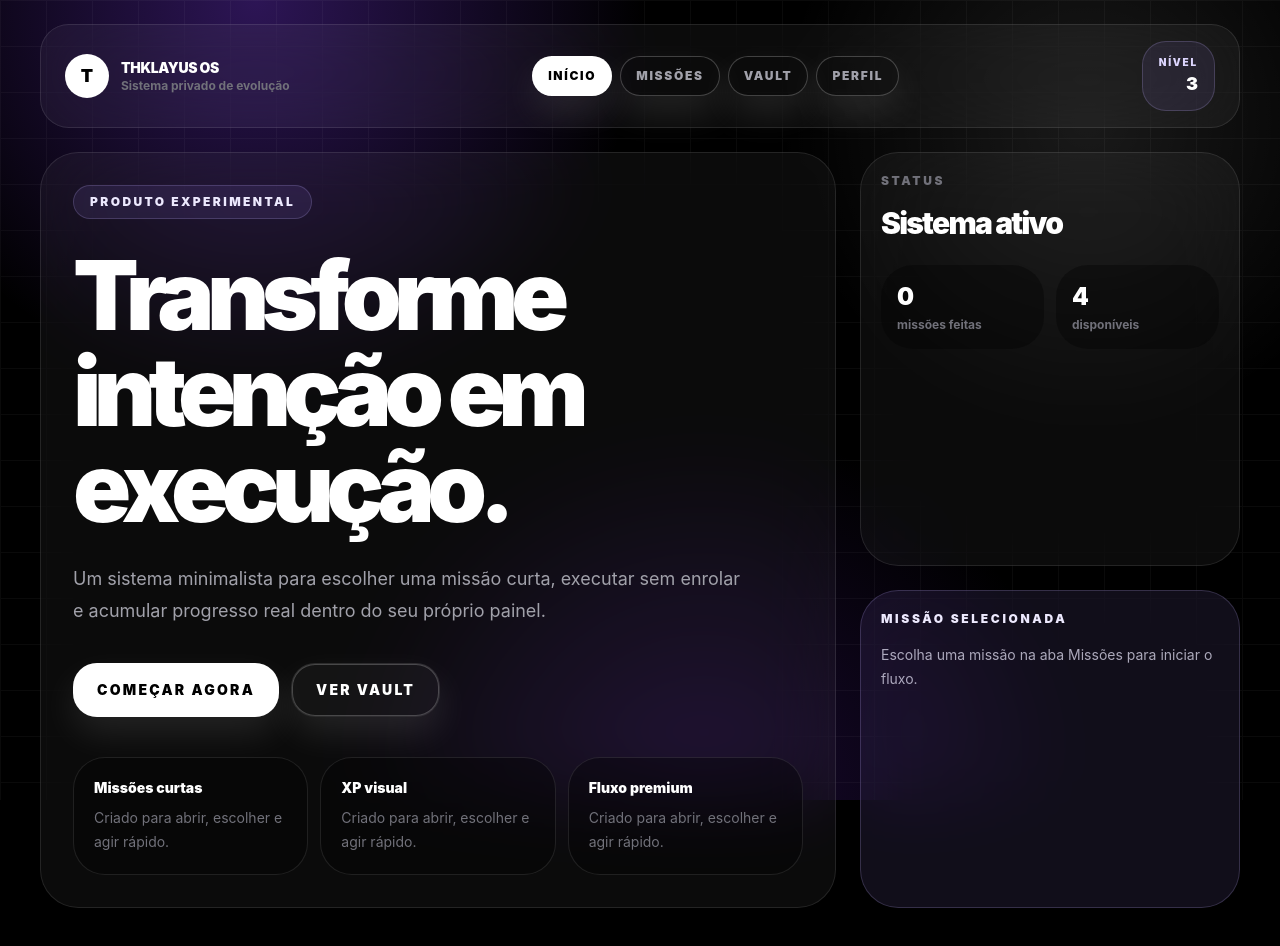
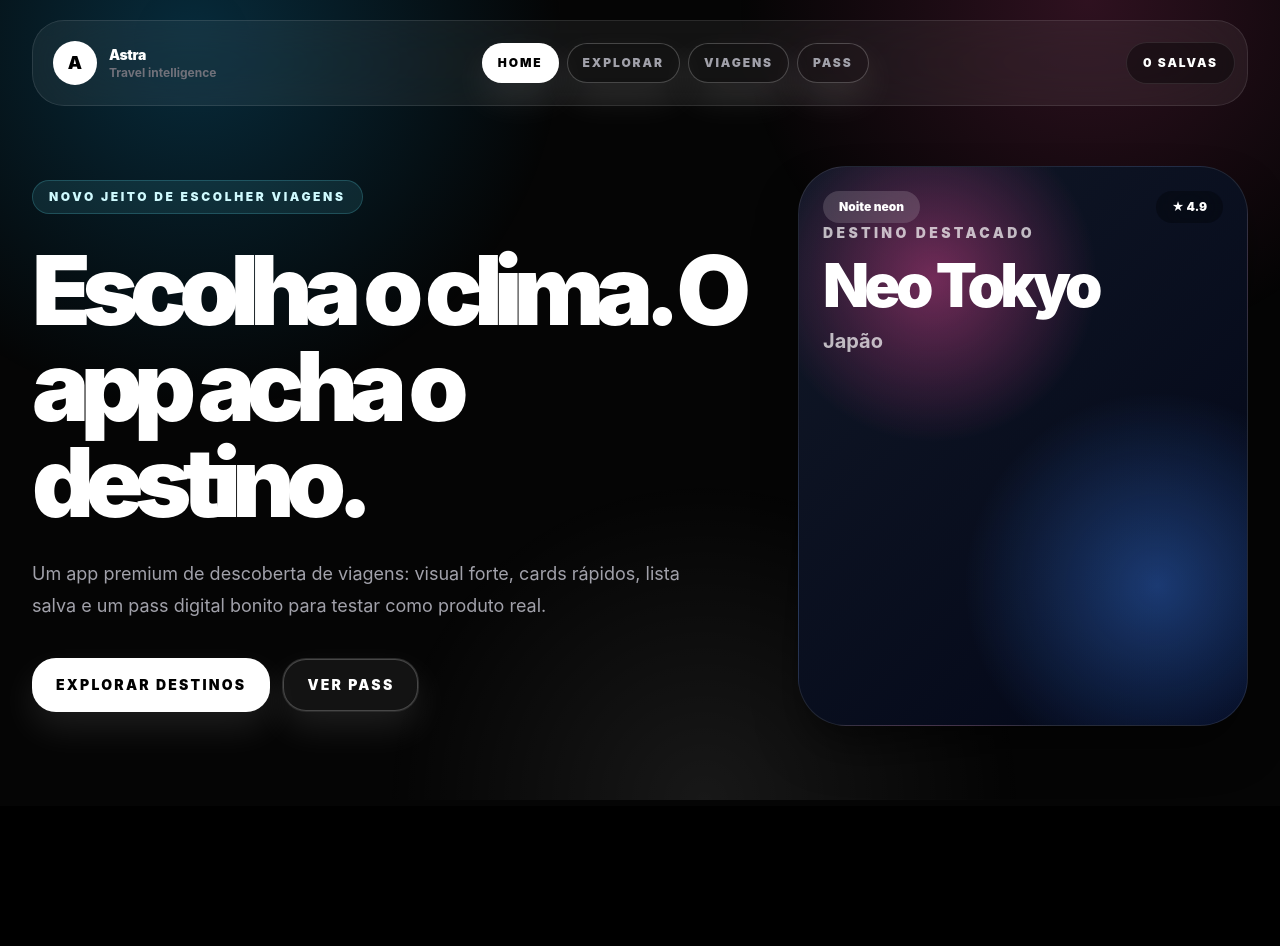
Before and after one commit to thiagodouglas19t-lang/Thklayus-hub, a React (Vite) app: page / in a window 1280 px wide. Shown: the top 946 px of the page. After the commit the page ends 806 px from the top, so only its background shows below. Built offline with nearby package versions, Linux system fonts and the light colour scheme.

Commit message:
Replace productivity app with premium travel discovery app

```diff
--- a/src/App.tsx
+++ b/src/App.tsx
@@ -1,203 +1,100 @@
 import { useMemo, useState } from "react";
 
-type Tab = "home" | "pulse" | "vault" | "profile";
-type Mission = {
+type Screen = "home" | "explore" | "bag" | "pass";
+type Destination = {
   id: number;
-  title: string;
-  category: string;
-  time: string;
-  xp: number;
-  intensity: "leve" | "média" | "alta";
+  city: string;
+  country: string;
+  vibe: string;
+  price: number;
+  temp: string;
+  rating: string;
+  image: string;
 };
 
-const missions: Mission[] = [
-  { id: 1, title: "Modo 12 minutos", category: "Foco", time: "12 min", xp: 40, intensity: "leve" },
-  { id: 2, title: "Desafio sem desculpa", category: "Ação", time: "7 min", xp: 55, intensity: "média" },
-  { id: 3, title: "Limpeza mental", category: "Reset", time: "5 min", xp: 30, intensity: "leve" },
-  { id: 4, title: "Criação rápida", category: "Criatividade", time: "15 min", xp: 70, intensity: "alta" },
-];
-
-const vaultItems = [
-  "Sequência de foco profundo",
-  "Ritual de reinício rápido",
-  "Mapa de evolução semanal",
-  "Protocolo anti-procrastinação",
+const destinations: Destination[] = [
+  { id: 1, city: "Neo Tokyo", country: "Japão", vibe: "Noite neon", price: 1290, temp: "18°C", rating: "4.9", image: "bg-[radial-gradient(circle_at_30%_20%,rgba(236,72,153,0.45),transparent_30%),radial-gradient(circle_at_80%_75%,rgba(59,130,246,0.40),transparent_35%),linear-gradient(135deg,#111827,#020617)]" },
+  { id: 2, city: "Aurora Bay", country: "Islândia", vibe: "Céu polar", price: 980, temp: "-2°C", rating: "4.8", image: "bg-[radial-gradient(circle_at_25%_15%,rgba(45,212,191,0.45),transparent_32%),radial-gradient(circle_at_75%_70%,rgba(168,85,247,0.35),transparent_34%),linear-gradient(135deg,#020617,#082f49)]" },
+  { id: 3, city: "Solara", country: "Marrocos", vibe: "Deserto premium", price: 740, temp: "31°C", rating: "4.7", image: "bg-[radial-gradient(circle_at_22%_20%,rgba(251,191,36,0.48),transparent_33%),radial-gradient(circle_at_78%_72%,rgba(249,115,22,0.36),transparent_35%),linear-gradient(135deg,#1c1917,#431407)]" },
+  { id: 4, city: "Glass Coast", country: "Grécia", vibe: "Mar cristalino", price: 860, temp: "24°C", rating: "4.9", image: "bg-[radial-gradient(circle_at_28%_22%,rgba(14,165,233,0.50),transparent_33%),radial-gradient(circle_at_78%_78%,rgba(255,255,255,0.22),transparent_31%),linear-gradient(135deg,#0f172a,#075985)]" },
 ];
 
 export default function App() {
-  const [tab, setTab] = useState<Tab>("home");
-  const [activeMission, setActiveMission] = useState<Mission | null>(null);
-  const [completed, setCompleted] = useState<number[]>([]);
+  const [screen, setScreen] = useState<Screen>("home");
+  const [selected, setSelected] = useState<Destination>(destinations[0]);
+  const [saved, setSaved] = useState<number[]>([]);
 
-  const totalXp = useMemo(() => completed.reduce((sum, id) => sum + (missions.find((mission) => mission.id === id)?.xp ?? 0), 240), [completed]);
-  const level = Math.floor(totalXp / 100) + 1;
-  const progress = totalXp % 100;
+  const savedTrips = useMemo(() => destinations.filter((item) => saved.includes(item.id)), [saved]);
+  const total = savedTrips.reduce((sum, item) => sum + item.price, 0);
 
-  function completeMission() {
-    if (!activeMission) return;
-    setCompleted((current) => (current.includes(activeMission.id) ? current : [...current, activeMission.id]));
-    setActiveMission(null);
-    setTab("profile");
+  function toggleSave(item: Destination) {
+    setSelected(item);
+    setSaved((current) => current.includes(item.id) ? current.filter((id) => id !== item.id) : [...current, item.id]);
   }
 
   return (
-    <main className="min-h-screen overflow-hidden bg-black text-white">
-      <div className="pointer-events-none fixed inset-0 bg-[radial-gradient(circle_at_20%_0%,rgba(124,58,237,0.36),transparent_30%),radial-gradient(circle_at_85%_15%,rgba(255,255,255,0.10),transparent_24%),radial-gradient(circle_at_55%_100%,rgba(76,29,149,0.32),transparent_35%)]" />
-      <div className="pointer-events-none fixed inset-0 opacity-[0.04] [background-image:linear-gradient(to_right,#fff_1px,transparent_1px),linear-gradient(to_bottom,#fff_1px,transparent_1px)] [background-size:46px_46px]" />
+    <main className="min-h-screen overflow-hidden bg-[#050505] text-white">
+      <div className="pointer-events-none fixed inset-0 bg-[radial-gradient(circle_at_15%_5%,rgba(14,165,233,0.24),transparent_28%),radial-gradient(circle_at_85%_0%,rgba(236,72,153,0.18),transparent_26%),radial-gradient(circle_at_55%_100%,rgba(255,255,255,0.08),transparent_30%)]" />
+      <section className="relative mx-auto min-h-screen max-w-7xl px-5 py-5 md:px-8">
+        <header className="flex items-center justify-between rounded-[2rem] border border-white/10 bg-white/[0.06] p-3 backdrop-blur-2xl">
+          <button onClick={() => setScreen("home")} className="flex items-center gap-3 rounded-[1.4rem] px-2 py-2 text-left">
+            <div className="grid h-11 w-11 place-items-center rounded-2xl bg-white text-lg font-black text-black">A</div>
+            <div>
+              <p className="text-sm font-black tracking-tight">Astra</p>
+              <p className="text-xs font-bold text-zinc-500">Travel intelligence</p>
+            </div>
+          </button>
+          <nav className="hidden gap-2 md:flex">
+            {([['home','Home'],['explore','Explorar'],['bag','Viagens'],['pass','Pass']] as [Screen,string][]).map(([id,label]) => (
+              <button key={id} onClick={() => setScreen(id)} className={`rounded-2xl px-4 py-3 text-xs font-black uppercase tracking-[0.16em] transition ${screen === id ? 'bg-white text-black' : 'text-zinc-400 hover:bg-white/10 hover:text-white'}`}>{label}</button>
+            ))}
+          </nav>
+          <button onClick={() => setScreen("bag")} className="rounded-2xl border border-white/10 bg-black/40 px-4 py-3 text-xs font-black uppercase tracking-[0.16em] text-white">{saved.length} salvas</button>
+        </header>
 
-      <section className="relative mx-auto flex min-h-screen w-full max-w-7xl flex-col px-5 py-6 md:px-8 lg:px-10">
-        <header className="flex items-center justify-between gap-4 rounded-[1.8rem] border border-white/10 bg-white/[0.045] px-4 py-4 backdrop-blur-2xl md:px-6">
-          <div className="flex items-center gap-3">
-            <div className="grid h-11 w-11 place-items-center rounded-2xl bg-white text-lg font-black text-black">T</div>
+        {screen === "home" && (
+          <div className="grid min-h-[calc(100vh-120px)] items-center gap-8 py-8 lg:grid-cols-[1fr_450px]">
             <div>
-              <p className="text-sm font-black tracking-tight">THKLAYUS OS</p>
-              <p className="text-xs font-bold text-zinc-500">Sistema privado de evolução</p>
+              <p className="inline-flex rounded-full border border-cyan-300/20 bg-cyan-300/10 px-4 py-2 text-xs font-black uppercase tracking-[0.22em] text-cyan-100">Novo jeito de escolher viagens</p>
+              <h1 className="mt-7 max-w-4xl text-6xl font-black leading-[0.86] tracking-[-0.09em] md:text-8xl">Escolha o clima. O app acha o destino.</h1>
+              <p className="mt-7 max-w-2xl text-lg leading-8 text-zinc-400">Um app premium de descoberta de viagens: visual forte, cards rápidos, lista salva e um pass digital bonito para testar como produto real.</p>
+              <div className="mt-9 flex flex-wrap gap-3">
+                <button onClick={() => setScreen("explore")} className="rounded-2xl bg-white px-6 py-4 text-sm font-black uppercase tracking-[0.16em] text-black transition hover:scale-[1.02] active:scale-[0.98]">Explorar destinos</button>
+                <button onClick={() => setScreen("pass")} className="rounded-2xl border border-white/10 bg-white/[0.06] px-6 py-4 text-sm font-black uppercase tracking-[0.16em] text-white">Ver pass</button>
               </div>
             </div>
-          <nav className="hidden gap-2 md:flex">
-            {([
-              ["home", "Início"],
-              ["pulse", "Missões"],
-              ["vault", "Vault"],
-              ["profile", "Perfil"],
-            ] as [Tab, string][]).map(([id, label]) => (
-              <button key={id} onClick={() => setTab(id)} className={`rounded-2xl px-4 py-3 text-xs font-black uppercase tracking-[0.14em] transition ${tab === id ? "bg-white text-black" : "text-zinc-400 hover:bg-white/10 hover:text-white"}`}>
-                {label}
-              </button>
-            ))}
-          </nav>
-          <div className="rounded-2xl border border-violet-300/20 bg-violet-400/10 px-4 py-3 text-right">
-            <p className="text-[10px] font-black uppercase tracking-[0.18em] text-violet-200">Nível</p>
-            <p className="text-lg font-black">{level}</p>
-          </div>
-        </header>
-
-        <div className="grid flex-1 gap-6 py-6 lg:grid-cols-[1fr_380px]">
-          <section className="rounded-[2.4rem] border border-white/10 bg-white/[0.045] p-5 backdrop-blur-2xl md:p-8">
-            {tab === "home" && (
-              <div className="grid min-h-[620px] content-between gap-10">
-                <div>
-                  <p className="inline-flex rounded-full border border-violet-300/20 bg-violet-400/10 px-4 py-2 text-xs font-black uppercase tracking-[0.2em] text-violet-100">Produto experimental</p>
-                  <h1 className="mt-7 max-w-4xl text-5xl font-black leading-[0.9] tracking-[-0.08em] md:text-7xl lg:text-8xl">Transforme intenção em execução.</h1>
-                  <p className="mt-7 max-w-2xl text-lg leading-8 text-zinc-400">Um sistema minimalista para escolher uma missão curta, executar sem enrolar e acumular progresso real dentro do seu próprio painel.</p>
-                  <div className="mt-9 flex flex-wrap gap-3">
-                    <button onClick={() => setTab("pulse")} className="rounded-2xl bg-white px-6 py-4 text-sm font-black uppercase tracking-[0.16em] text-black transition hover:scale-[1.02] active:scale-[0.98]">Começar agora</button>
-                    <button onClick={() => setTab("vault")} className="rounded-2xl border border-white/10 bg-white/[0.04] px-6 py-4 text-sm font-black uppercase tracking-[0.16em] text-white transition hover:bg-white/10">Ver vault</button>
+            <div className={`min-h-[560px] rounded-[3rem] border border-white/10 ${selected.image} p-6 shadow-2xl shadow-black/60`}>
+              <div className="flex h-full flex-col justify-between">
+                <div className="flex justify-between"><span className="rounded-full bg-white/15 px-4 py-2 text-xs font-black backdrop-blur-xl">{selected.vibe}</span><span className="rounded-full bg-black/30 px-4 py-2 text-xs font-black backdrop-blur-xl">★ {selected.rating}</span></div>
+                <div><p className="text-sm font-black uppercase tracking-[0.24em] text-white/70">Destino destacado</p><h2 className="mt-3 text-6xl font-black tracking-[-0.08em]">{selected.city}</h2><p className="mt-3 text-xl font-bold text-white/70">{selected.country}</p></div>
               </div>
             </div>
-                <div className="grid gap-3 md:grid-cols-3">
-                  {["Missões curtas", "XP visual", "Fluxo premium"].map((item) => (
-                    <div key={item} className="rounded-3xl border border-white/10 bg-black/35 p-5">
-                      <p className="text-sm font-black text-white">{item}</p>
-                      <p className="mt-2 text-sm leading-6 text-zinc-500">Criado para abrir, escolher e agir rápido.</p>
           </div>
+        )}
+
+        {screen === "explore" && (
+          <div className="py-8">
+            <div className="flex flex-col justify-between gap-4 md:flex-row md:items-end"><div><p className="text-xs font-black uppercase tracking-[0.24em] text-cyan-200">Explorar</p><h2 className="mt-3 text-5xl font-black tracking-[-0.08em] md:text-7xl">Destinos vivos.</h2></div><p className="max-w-md text-sm leading-6 text-zinc-500">Clique em um card para destacar. Salve para montar sua lista.</p></div>
+            <div className="mt-8 grid gap-5 md:grid-cols-2 xl:grid-cols-4">
+              {destinations.map((item) => (
+                <button key={item.id} onClick={() => setSelected(item)} className={`min-h-[420px] rounded-[2.4rem] border p-5 text-left transition hover:-translate-y-1 ${selected.id === item.id ? 'border-white/40' : 'border-white/10'} ${item.image}`}>
+                  <div className="flex h-full flex-col justify-between"><div className="flex justify-between"><span className="rounded-full bg-white/15 px-3 py-2 text-xs font-black backdrop-blur-xl">{item.temp}</span><span className="rounded-full bg-black/30 px-3 py-2 text-xs font-black backdrop-blur-xl">★ {item.rating}</span></div><div><p className="text-xs font-black uppercase tracking-[0.2em] text-white/70">{item.vibe}</p><h3 className="mt-3 text-4xl font-black tracking-[-0.07em]">{item.city}</h3><p className="mt-2 text-sm font-bold text-white/70">{item.country}</p><button onClick={(event) => { event.stopPropagation(); toggleSave(item); }} className="mt-5 w-full rounded-2xl bg-white px-4 py-3 text-xs font-black uppercase tracking-[0.14em] text-black">{saved.includes(item.id) ? 'Remover' : 'Salvar'} • R${item.price}</button></div></div>
+                </button>
               ))}
             </div>
           </div>
         )}
 
-            {tab === "pulse" && (
-              <div>
-                <div className="flex flex-col justify-between gap-4 md:flex-row md:items-end">
-                  <div>
-                    <p className="text-xs font-black uppercase tracking-[0.22em] text-violet-200">Pulse Center</p>
-                    <h2 className="mt-3 text-4xl font-black tracking-[-0.06em] md:text-6xl">Escolha uma missão.</h2>
-                  </div>
-                  <p className="max-w-sm text-sm leading-6 text-zinc-500">Cada missão foi feita para ser pequena o bastante para começar agora.</p>
-                </div>
-                <div className="mt-8 grid gap-4 md:grid-cols-2">
-                  {missions.map((mission) => {
-                    const done = completed.includes(mission.id);
-                    return (
-                      <button key={mission.id} onClick={() => setActiveMission(mission)} className="group rounded-[2rem] border border-white/10 bg-black/35 p-5 text-left transition hover:-translate-y-1 hover:border-violet-300/30 hover:bg-violet-400/10">
-                        <div className="flex items-start justify-between gap-4">
-                          <div>
-                            <p className="text-xs font-black uppercase tracking-[0.22em] text-violet-200">{mission.category}</p>
-                            <h3 className="mt-4 text-2xl font-black tracking-[-0.05em] text-white">{mission.title}</h3>
-                          </div>
-                          <span className={`rounded-full px-3 py-1 text-xs font-black ${done ? "bg-white text-black" : "bg-white/10 text-zinc-300"}`}>{done ? "feito" : `+${mission.xp} XP`}</span>
-                        </div>
-                        <div className="mt-6 flex gap-2 text-xs font-bold uppercase tracking-[0.14em] text-zinc-500">
-                          <span>{mission.time}</span><span>•</span><span>{mission.intensity}</span>
-                        </div>
-                      </button>
-                    );
-                  })}
-                </div>
-              </div>
+        {screen === "bag" && (
+          <div className="grid gap-6 py-8 lg:grid-cols-[1fr_360px]"><section className="rounded-[2.5rem] border border-white/10 bg-white/[0.06] p-6 backdrop-blur-2xl"><p className="text-xs font-black uppercase tracking-[0.24em] text-cyan-200">Viagens salvas</p><h2 className="mt-3 text-5xl font-black tracking-[-0.08em]">Sua lista.</h2><div className="mt-8 grid gap-4">{savedTrips.length ? savedTrips.map((item)=><div key={item.id} className="flex items-center justify-between gap-4 rounded-[2rem] border border-white/10 bg-black/35 p-4"><div><h3 className="text-2xl font-black tracking-[-0.05em]">{item.city}</h3><p className="mt-1 text-sm text-zinc-500">{item.country} • {item.vibe}</p></div><p className="text-lg font-black">R${item.price}</p></div>) : <p className="rounded-[2rem] border border-white/10 bg-black/35 p-6 text-zinc-400">Nenhuma viagem salva ainda.</p>}</div></section><aside className="rounded-[2.5rem] border border-white/10 bg-white/[0.06] p-6 backdrop-blur-2xl"><p className="text-xs font-black uppercase tracking-[0.24em] text-zinc-500">Resumo</p><p className="mt-5 text-6xl font-black tracking-[-0.08em]">R${total}</p><p className="mt-3 text-sm leading-6 text-zinc-500">Total estimado das experiências salvas.</p><button onClick={() => setScreen('explore')} className="mt-6 w-full rounded-2xl bg-white px-5 py-4 text-sm font-black uppercase tracking-[0.16em] text-black">Adicionar destino</button></aside></div>
         )}
 
-            {tab === "vault" && (
-              <div>
-                <p className="text-xs font-black uppercase tracking-[0.22em] text-violet-200">Vault</p>
-                <h2 className="mt-3 text-4xl font-black tracking-[-0.06em] md:text-6xl">Protocolos salvos.</h2>
-                <div className="mt-8 grid gap-4">
-                  {vaultItems.map((item, index) => (
-                    <div key={item} className="rounded-[2rem] border border-white/10 bg-black/35 p-5">
-                      <p className="text-xs font-black uppercase tracking-[0.24em] text-zinc-600">Arquivo {String(index + 1).padStart(2, "0")}</p>
-                      <h3 className="mt-3 text-2xl font-black tracking-[-0.04em]">{item}</h3>
-                      <p className="mt-3 text-sm leading-6 text-zinc-500">Bloqueado para a próxima versão do produto.</p>
-                    </div>
-                  ))}
-                </div>
-              </div>
+        {screen === "pass" && (
+          <div className="grid min-h-[calc(100vh-120px)] place-items-center py-8"><div className="w-full max-w-xl rounded-[3rem] border border-white/10 bg-white/[0.06] p-6 shadow-2xl shadow-black/60 backdrop-blur-2xl"><div className="rounded-[2.4rem] border border-white/10 bg-[radial-gradient(circle_at_20%_15%,rgba(14,165,233,0.35),transparent_32%),radial-gradient(circle_at_85%_85%,rgba(236,72,153,0.28),transparent_35%),linear-gradient(135deg,#020617,#030712)] p-6"><div className="flex justify-between"><p className="text-xs font-black uppercase tracking-[0.25em] text-white/60">Astra Pass</p><p className="text-xs font-black uppercase tracking-[0.2em] text-white/60">Beta</p></div><h2 className="mt-20 text-5xl font-black tracking-[-0.08em]">Thiago Douglas</h2><p className="mt-3 text-sm font-bold text-white/60">Explorer account • 2026</p><div className="mt-16 grid grid-cols-3 gap-3 text-center"><div className="rounded-2xl bg-white/10 p-4"><p className="text-2xl font-black">{saved.length}</p><p className="text-[10px] font-black uppercase tracking-[0.18em] text-white/50">salvas</p></div><div className="rounded-2xl bg-white/10 p-4"><p className="text-2xl font-black">4.9</p><p className="text-[10px] font-black uppercase tracking-[0.18em] text-white/50">rating</p></div><div className="rounded-2xl bg-white/10 p-4"><p className="text-2xl font-black">VIP</p><p className="text-[10px] font-black uppercase tracking-[0.18em] text-white/50">status</p></div></div></div></div></div>
         )}
 
-            {tab === "profile" && (
-              <div>
-                <p className="text-xs font-black uppercase tracking-[0.22em] text-violet-200">Perfil operacional</p>
-                <h2 className="mt-3 text-4xl font-black tracking-[-0.06em] md:text-6xl">Seu progresso.</h2>
-                <div className="mt-8 rounded-[2rem] border border-white/10 bg-black/35 p-6">
-                  <div className="flex items-end justify-between gap-4">
-                    <div>
-                      <p className="text-sm font-bold text-zinc-500">XP total</p>
-                      <p className="mt-2 text-6xl font-black tracking-[-0.08em]">{totalXp}</p>
-                    </div>
-                    <p className="rounded-2xl bg-white px-4 py-3 text-sm font-black text-black">Nível {level}</p>
-                  </div>
-                  <div className="mt-7 h-3 overflow-hidden rounded-full bg-white/10">
-                    <div className="h-full rounded-full bg-white transition-all duration-500" style={{ width: `${progress}%` }} />
-                  </div>
-                  <p className="mt-4 text-sm text-zinc-500">{progress}/100 XP para o próximo nível</p>
-                </div>
-              </div>
-            )}
-          </section>
-
-          <aside className="grid gap-6">
-            <div className="rounded-[2.4rem] border border-white/10 bg-white/[0.045] p-5 backdrop-blur-2xl">
-              <p className="text-xs font-black uppercase tracking-[0.22em] text-zinc-500">Status</p>
-              <h3 className="mt-4 text-3xl font-black tracking-[-0.06em]">Sistema ativo</h3>
-              <div className="mt-6 grid grid-cols-2 gap-3">
-                <div className="rounded-3xl bg-black/35 p-4"><p className="text-2xl font-black">{completed.length}</p><p className="mt-1 text-xs font-bold text-zinc-500">missões feitas</p></div>
-                <div className="rounded-3xl bg-black/35 p-4"><p className="text-2xl font-black">4</p><p className="mt-1 text-xs font-bold text-zinc-500">disponíveis</p></div>
-              </div>
-            </div>
-
-            <div className="rounded-[2.4rem] border border-violet-300/20 bg-violet-400/10 p-5 backdrop-blur-2xl">
-              <p className="text-xs font-black uppercase tracking-[0.22em] text-violet-100">Missão selecionada</p>
-              {activeMission ? (
-                <div>
-                  <h3 className="mt-4 text-3xl font-black tracking-[-0.06em]">{activeMission.title}</h3>
-                  <p className="mt-3 text-sm leading-6 text-violet-100/70">Execute essa missão agora. Quando terminar, marque como concluída para ganhar XP.</p>
-                  <button onClick={completeMission} className="mt-6 w-full rounded-2xl bg-white px-5 py-4 text-sm font-black uppercase tracking-[0.16em] text-black transition hover:scale-[1.02] active:scale-[0.98]">Concluir missão</button>
-                </div>
-              ) : (
-                <p className="mt-4 text-sm leading-6 text-violet-100/70">Escolha uma missão na aba Missões para iniciar o fluxo.</p>
-              )}
-            </div>
-          </aside>
-        </div>
-
-        <nav className="fixed bottom-4 left-1/2 z-20 flex w-[calc(100%-2rem)] max-w-md -translate-x-1/2 justify-between rounded-[1.5rem] border border-white/10 bg-black/80 p-2 backdrop-blur-2xl md:hidden">
-          {([
-            ["home", "Início"],
-            ["pulse", "Missões"],
-            ["vault", "Vault"],
-            ["profile", "Perfil"],
-          ] as [Tab, string][]).map(([id, label]) => (
-            <button key={id} onClick={() => setTab(id)} className={`rounded-2xl px-3 py-3 text-[11px] font-black ${tab === id ? "bg-white text-black" : "text-zinc-500"}`}>{label}</button>
-          ))}
+        <nav className="fixed bottom-4 left-1/2 z-20 flex w-[calc(100%-2rem)] max-w-md -translate-x-1/2 justify-between rounded-[1.5rem] border border-white/10 bg-black/85 p-2 backdrop-blur-2xl md:hidden">
+          {([['home','Home'],['explore','Explorar'],['bag','Lista'],['pass','Pass']] as [Screen,string][]).map(([id,label]) => <button key={id} onClick={() => setScreen(id)} className={`rounded-2xl px-3 py-3 text-[11px] font-black ${screen === id ? 'bg-white text-black' : 'text-zinc-500'}`}>{label}</button>)}
         </nav>
       </section>
     </main>
```
Lines whose indentation alone changed are shown as unchanged.
